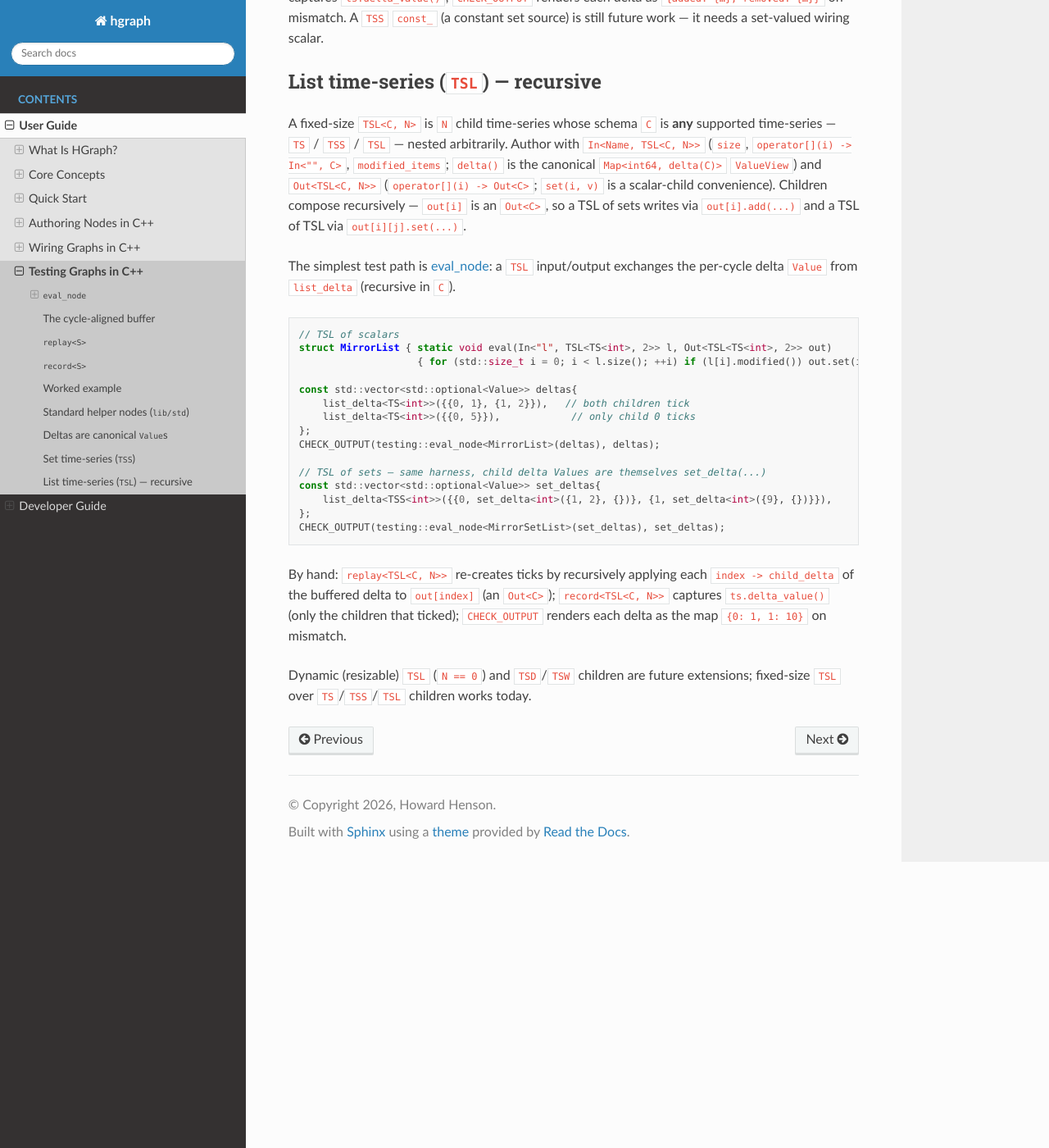
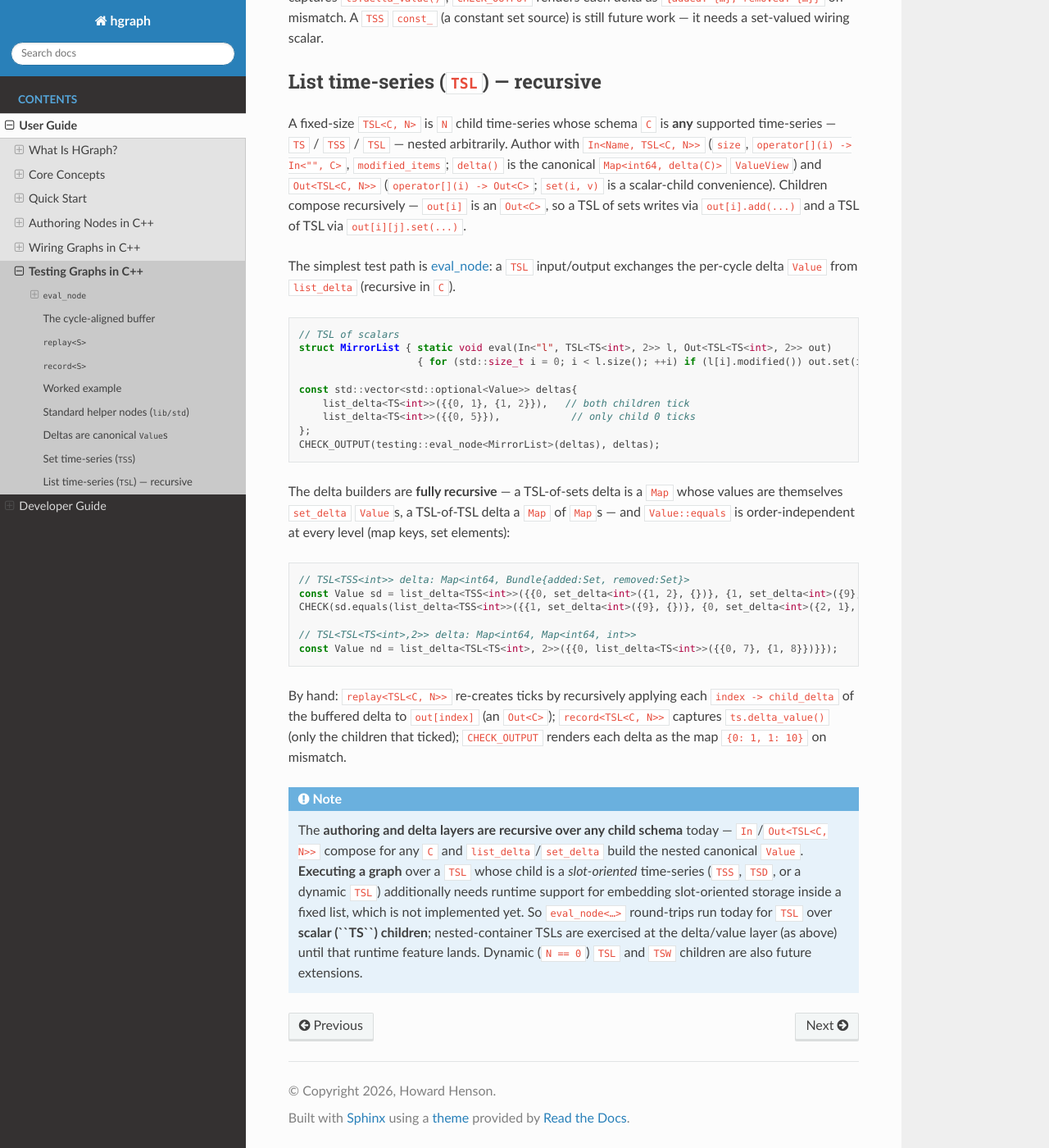
Before and after one commit to hhenson/hg_cpp, a Sphinx documentation site: the page built from docs/source/user_guide/testing_graphs_cpp.rst, in a window 1280 px wide and 1400 px high, scrolled down 5446 px. Shown: the whole window at 82% size. Built offline with Sphinx 7.4.7 and the Read the Docs theme 3.1.0, drawn with Linux system fonts in a browser that asks for light colours.

```diff
--- a/docs/source/user_guide/authoring_nodes_cpp.rst
+++ b/docs/source/user_guide/authoring_nodes_cpp.rst
@@ -499,6 +499,12 @@ or another ``TSL`` — nested arbitrarily. ``in[i]`` yields the child input sele
 
 A ``TSL`` delta is the canonical ``Map<int64, delta(C)>`` ``Value`` (recursive in
 ``C``); build one for tests with ``list_delta`` (see *Testing Graphs in C++*).
+
+The selector composition above is recursive over **any** child today. Note, however,
+that *running a graph* over a ``TSL`` whose child is a slot-oriented time-series
+(``TSS``, ``TSD``, or a dynamic ``TSL``) — such as ``FanIn`` above — additionally needs
+runtime support for embedding slot-oriented storage inside a fixed list, which is not
+implemented yet; ``TSL`` over scalar (``TS``) children executes today.
 
 **Planned.** ``TSD<K, V>`` (dict) and ``TSW<T, …>`` (window) selectors follow the
 same derive-from-view pattern; the Python iteration API
--- a/docs/source/user_guide/testing_graphs_cpp.rst
+++ b/docs/source/user_guide/testing_graphs_cpp.rst
@@ -307,16 +307,32 @@ the per-cycle delta ``Value`` from ``list_delta`` (recursive in ``C``).
    };
    CHECK_OUTPUT(testing::eval_node<MirrorList>(deltas), deltas);
 
-   // TSL of sets — same harness, child delta Values are themselves set_delta(...)
-   const std::vector<std::optional<Value>> set_deltas{
-       list_delta<TSS<int>>({{0, set_delta<int>({1, 2}, {})}, {1, set_delta<int>({9}, {})}}),
-   };
-   CHECK_OUTPUT(testing::eval_node<MirrorSetList>(set_deltas), set_deltas);
+The delta builders are **fully recursive** — a TSL-of-sets delta is a ``Map`` whose values
+are themselves ``set_delta`` ``Value``\ s, a TSL-of-TSL delta a ``Map`` of ``Map``\ s — and
+``Value::equals`` is order-independent at every level (map keys, set elements):
+
+.. code-block:: cpp
+
+   // TSL<TSS<int>> delta: Map<int64, Bundle{added:Set, removed:Set}>
+   const Value sd = list_delta<TSS<int>>({{0, set_delta<int>({1, 2}, {})}, {1, set_delta<int>({9}, {})}});
+   CHECK(sd.equals(list_delta<TSS<int>>({{1, set_delta<int>({9}, {})}, {0, set_delta<int>({2, 1}, {})}})));
+
+   // TSL<TSL<TS<int>,2>> delta: Map<int64, Map<int64, int>>
+   const Value nd = list_delta<TSL<TS<int>, 2>>({{0, list_delta<TS<int>>({{0, 7}, {1, 8}})}});
 
 By hand: ``replay<TSL<C, N>>`` re-creates ticks by recursively applying each
 ``index -> child_delta`` of the buffered delta to ``out[index]`` (an ``Out<C>``);
 ``record<TSL<C, N>>`` captures ``ts.delta_value()`` (only the children that ticked);
 ``CHECK_OUTPUT`` renders each delta as the map ``{0: 1, 1: 10}`` on mismatch.
 
-Dynamic (resizable) ``TSL`` (``N == 0``) and ``TSD``/``TSW`` children are future
-extensions; fixed-size ``TSL`` over ``TS``/``TSS``/``TSL`` children works today.
+.. note::
+
+   The **authoring and delta layers are recursive over any child schema** today —
+   ``In``/``Out<TSL<C, N>>`` compose for any ``C`` and ``list_delta``/``set_delta`` build
+   the nested canonical ``Value``. **Executing a graph** over a ``TSL`` whose child is a
+   *slot-oriented* time-series (``TSS``, ``TSD``, or a dynamic ``TSL``) additionally needs
+   runtime support for embedding slot-oriented storage inside a fixed list, which is not
+   implemented yet. So ``eval_node<…>`` round-trips run today for ``TSL`` over **scalar
+   (``TS``) children**; nested-container TSLs are exercised at the delta/value layer (as
+   above) until that runtime feature lands. Dynamic (``N == 0``) ``TSL`` and ``TSW``
+   children are also future extensions.
```
Also changed, not shown: docs/source/developer_guide/data_structures/schemas/static_schema.rst (+9 -0 lines), 9 other files.
